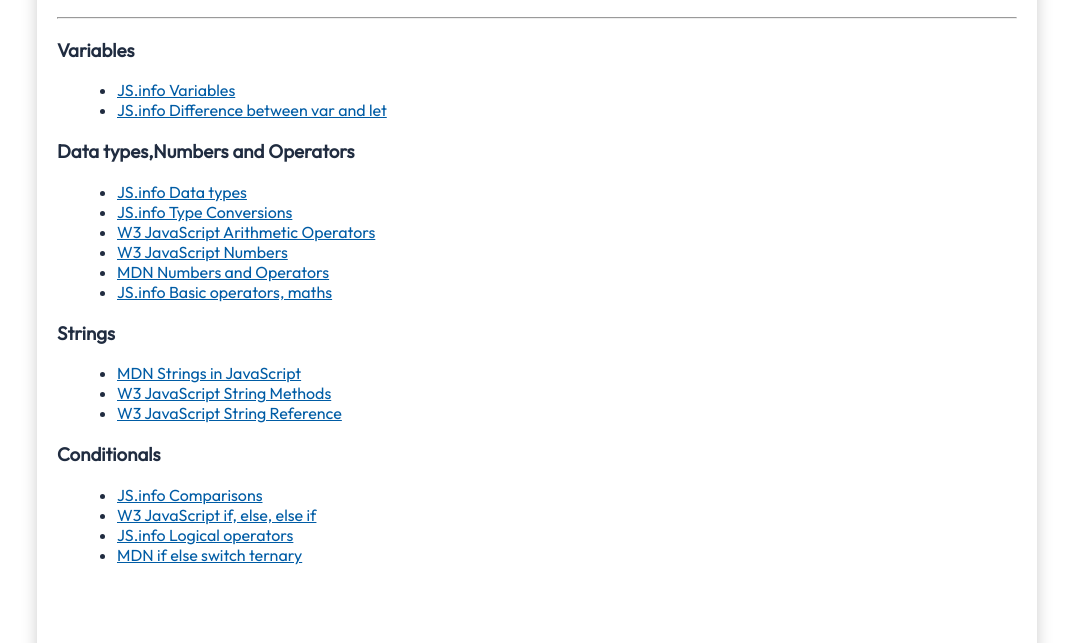
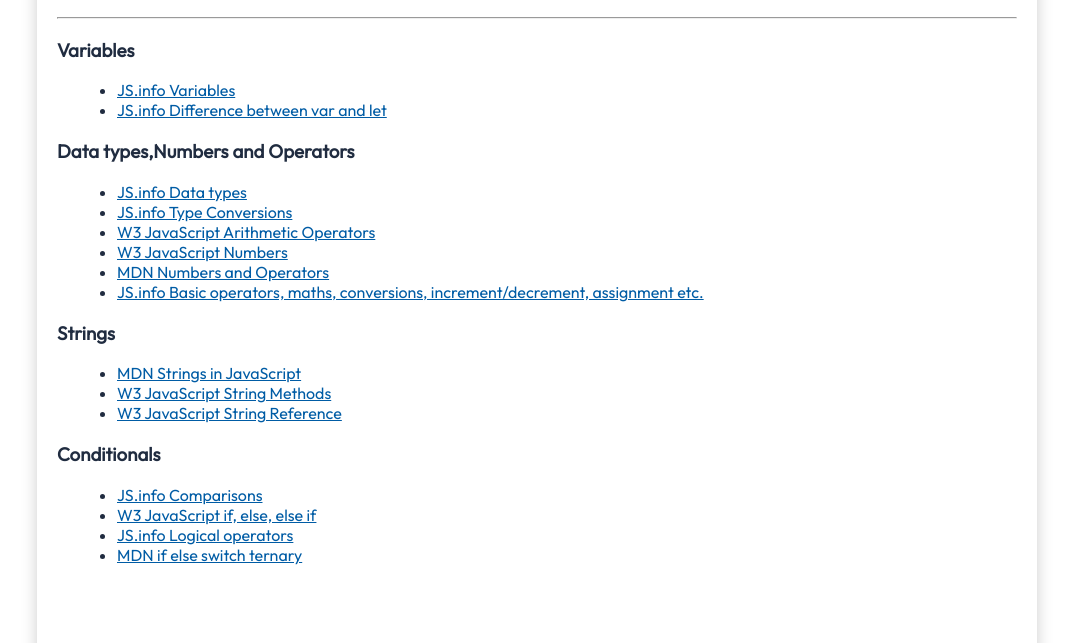
Before and after one commit to olepak/ref, a plain HTML site: page js.html in a window 1280 px wide. Shown: the part 157-800 px from the top of the page, without its empty margins (103-1176 px from the left). Drawn offline with Linux system fonts and the light colour scheme.

Commit message:
add more detailed description to js.info basic operators

```diff
--- a/js.html
+++ b/js.html
@@ -85,7 +85,8 @@
 						</li>
 						<li>
 							<a href="https://javascript.info/operators" target="_blank"
-								>JS.info Basic operators, maths</a
+								>JS.info Basic operators, maths, conversions,
+								increment/decrement, assignment etc.</a
 							>
 						</li>
 					</ul>
```
